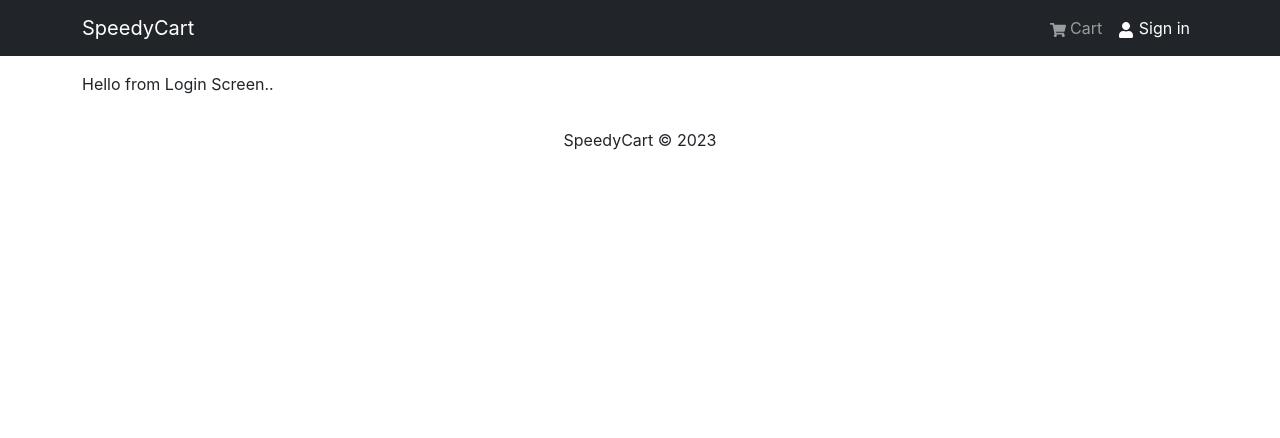
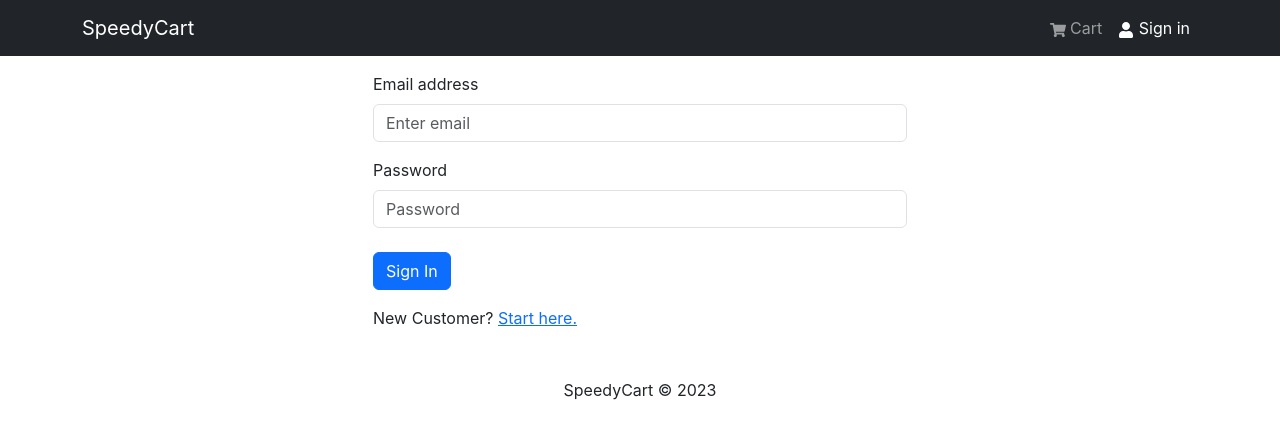
Before and after one commit to csabatoth627/speedycart-frontend, a React (Create React App) app in the folder frontend/: page /login in a window 1280 px wide. Shown: the top 438 px of the page. Built offline with nearby package versions, Linux system fonts and the light colour scheme.

Commit message:
feat:complete loginScreen

```diff
--- /dev/null
+++ b/frontend/src/components/FormContainer.jsx
@@ -0,0 +1,16 @@
+import React from 'react'
+import { Container,Row,Col } from 'react-bootstrap'
+
+const FormContainer = ({children}) => {
+  return (
+    <Container>
+        <Row className="justify-content-md-center">
+            <Col xs={12} md={6}>
+            {children}
+            </Col>
+        </Row>
+    </Container>
+  )
+}
+
+export default FormContainer
--- a/frontend/src/screens/LoginScreen.jsx
+++ b/frontend/src/screens/LoginScreen.jsx
@@ -1,9 +1,52 @@
-import React from 'react'
+import React from "react";
+import { useState } from "react";
+import { Link } from "react-router-dom";
+import { Button, Form, Row, Col } from "react-bootstrap";
+import FormContainer from "../components/FormContainer";
 
 const LoginScreen = () => {
+  const [email, setEmail] = useState("");
+  const [password, setPassword] = useState("");
+
+  const submitHandler = (e) => {
+    e.preventDefault();
+  };
   return (
-    <div>Hello from Login Screen..</div>
-  )
-}
+    <FormContainer>
+      <Form>
+        <Form.Group className="mb-3" controlId="formGroupEmail">
+          <Form.Label>Email address</Form.Label>
+          <Form.Control
+            type="email"
+            placeholder="Enter email"
+            value={email}
+            onChange={(e) => {
+              setEmail(e.target.value);
+            }}
+          />
+        </Form.Group>
+        <Form.Group className="mb-3" controlId="formGroupPassword">
+          <Form.Label>Password</Form.Label>
+          <Form.Control
+            type="password"
+            placeholder="Password"
+            value={password}
+            onChange={(e) => {
+              setPassword(e.target.value);
+            }}
+          />
+        </Form.Group>
+        <Button type="button" variant="primary" className="mt-2">
+          Sign In
+        </Button>
+      </Form>
+      <Row className="py-3">
+        <Col>
+        New Customer? <Link to='/register'>Start here.</Link>
+        </Col>
+      </Row>
+    </FormContainer>
+  );
+};
 
-export default LoginScreen
+export default LoginScreen;
```
